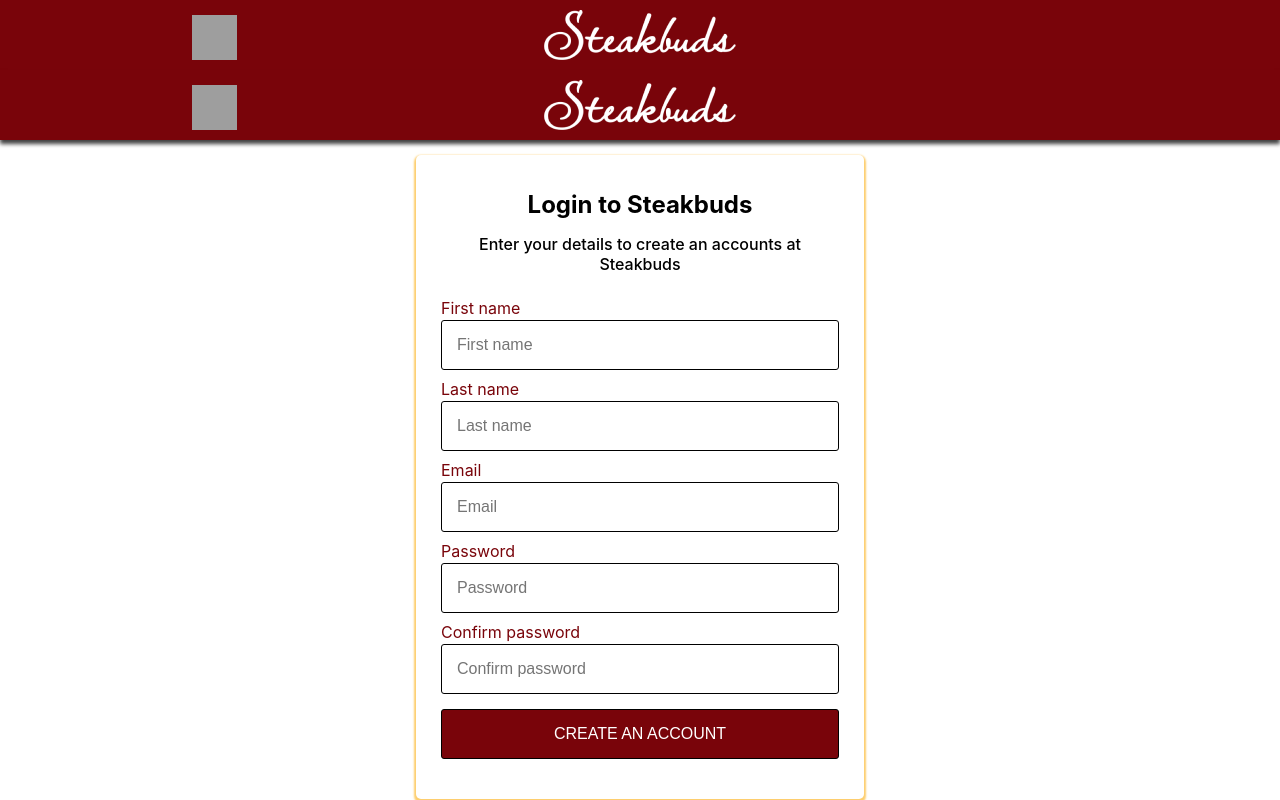
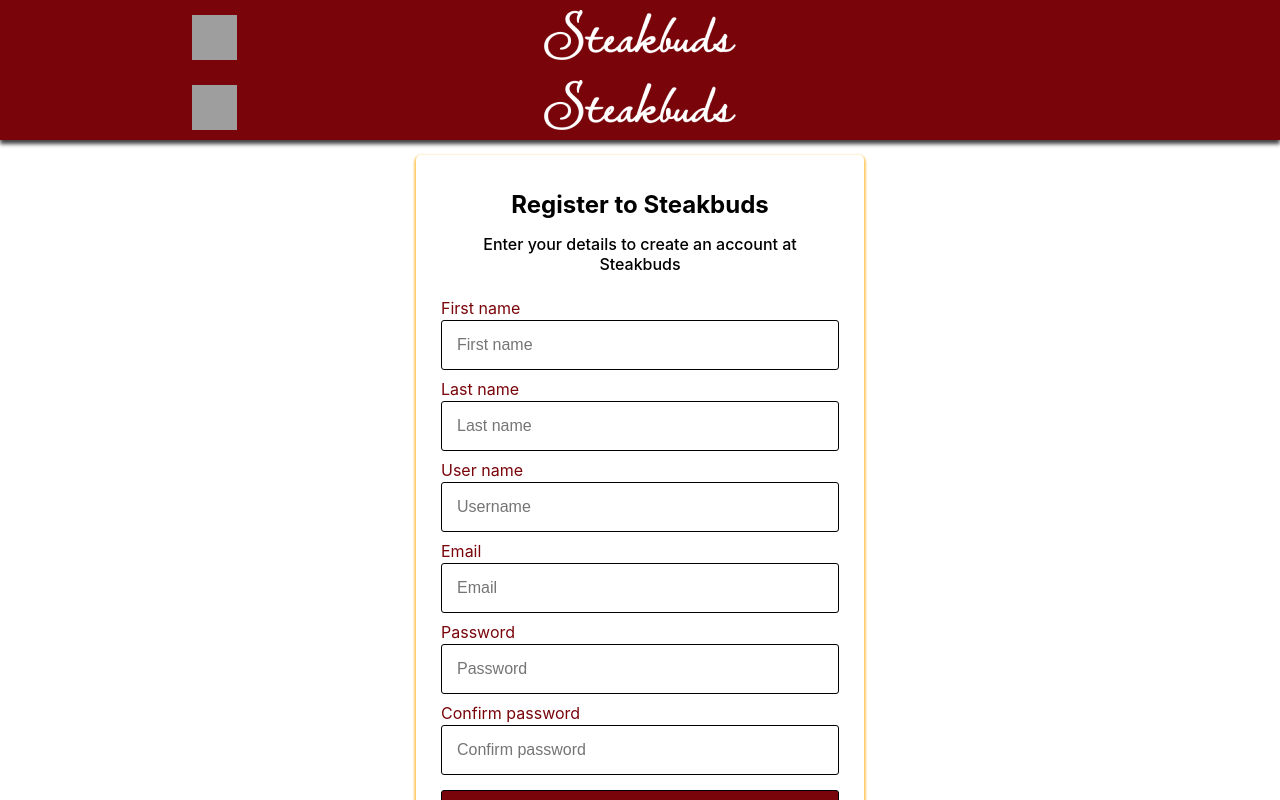
Before and after one commit to CodePracticeHub/front-end-restaurant-project, a React (Create React App) app: page /Sign-up in a window 1280 px wide. Shown: the top 800 px of the page. Built offline with nearby package versions, Linux system fonts and the light colour scheme; no server answers; grey boxes are pictures that could not be loaded.

Commit message:
feature: registration and login implementation to backend

```diff
--- a/package.json
+++ b/package.json
@@ -44,7 +44,7 @@
     ]
   },
   "devDependencies": {
-    "@typescript-eslint/parser": "^7.2.0",
+    "@typescript-eslint/parser": "^5.0.0",
     "typescript": "^5.4.2"
   }
 }
--- a/src/react-components/SignUp/Registration/LoginType.ts
+++ b/src/Models/LoginModal.ts
@@ -1,4 +1,4 @@
-export type LoginCredentiel = {
+export type LoginModal = {
     Email:string,
     Pass:string
 }
--- /dev/null
+++ b/src/Models/UserModal.ts
@@ -0,0 +1,44 @@
+interface Role {
+    id: number;
+    name: ERole;
+}
+
+// Define the ERole enum
+enum ERole {
+    ROLE_USER = "ROLE_USER",
+    ROLE_EMPLOYEE = "ROLE_EMPLOYE",
+    ROLE_ADMIN = "ROLE_ADMIN"
+}
+
+class UserModel {
+    userId: number;
+    firstName: string;
+    lastName: string;
+    username: string;
+    email: string;
+    password: string;
+    roles: Role[];
+    confirmPass: string;
+
+    constructor(
+        userId: number,
+        firstName: string,
+        lastName: string,
+        userName: string,
+        email: string,
+        password: string,
+        roles: Role[],
+        confirmPass: string
+    ) {
+        this.userId = userId;
+        this.firstName = firstName;
+        this.lastName = lastName;
+        this.username = userName;
+        this.email = email;
+        this.password = password;
+        this.roles = roles;
+        this.confirmPass = confirmPass;
+    }
+}
+
+export default UserModel;
--- a/src/react-components/ReservationReview/ReservationRev.tsx
+++ b/src/react-components/ReservationReview/ReservationRev.tsx
@@ -5,7 +5,7 @@ import "./ReservationRevStyle.css";
 import TopPage from "../Top-and-Bottom-comp/TopPage.tsx";
 import BottomPage from "../Top-and-Bottom-comp/BottomPage.tsx";
 import {  useNavigate } from "react-router-dom";
-import { ReservationRevDetails } from "../../Models/ReservationRevClass.ts";
+import { ReservationRevDetails } from "../../Models/ReservationModal.ts";
 // import TopPage from "../Top-and-Bottom-comp/TopPage.tsx";
 // import BottomPage from "../Top-and-Bottom-comp/BottomPage.tsx";
 import { Link } from "react-router-dom";
--- a/src/react-components/SignUp/Registration/Login.tsx
+++ b/src/react-components/SignUp/Registration/Login.tsx
@@ -2,7 +2,7 @@ import React, { useState } from "react";
 import "./LoginStyle.css";
 import TopPage from "../../Top-and-Bottom-comp/TopPage.tsx";
 import BottomPage from "../../Top-and-Bottom-comp/BottomPage.tsx";
-import { Navigate, useNavigate } from "react-router-dom";
+import { useNavigate } from "react-router-dom";
 import { FieldValues, useForm } from "react-hook-form";
 import axios from "axios";
 import ErrorMessageComp from "../../ErrorComponents/ErrorMessagePopup.tsx";
@@ -15,7 +15,8 @@ export default function Login() {
     formState: { errors, isSubmitting },
     reset,
   } = useForm();
-  const [Message, setMessage] = useState(false);
+  const [Message, setMessage] = useState("");
+  const [isLoginSuccess, setIsLoginSuccess] = useState(false);
 
   // Redirect user to Sign-up/forgot password Page
   function RedirectTo(eo) {
@@ -29,20 +30,25 @@ export default function Login() {
 
   // Handling Form submission
   const HandleForm = async (data: FieldValues) => {
-    //
     try {
-      const URL = "https://dummyjson.com/products/add";
+      const URL = "http://localhost:8090/api/auth/signin";
 
       const response = await axios.post(URL, data);
 
       // navigate the user to his profile or smt like that
-      navigate("");
+      setIsLoginSuccess(true);
+      setMessage("Login successful!");
+      setTimeout(() => {
+        setIsLoginSuccess(false);
+        setMessage("");
+        navigate("/dashboard"); // Redirect to dashboard upon successful login
+      }, 3000); // Reset success message after 3 seconds
+
       // will clear the inputs in case submission went well
-
       reset();
     } catch (error) {
       console.log(error);
-      setMessage(true);
+      setMessage("An error occurred during login.");
     }
   };
 
@@ -58,15 +64,15 @@ export default function Login() {
             </span>
 
               <form onSubmit={handleSubmit(HandleForm)} className="form">
-              <label htmlFor="email"> Email</label>
+                <label htmlFor="username"> Username</label>
                 <input
-                type="email"
-                id="email"
-                placeholder="Email"
-                {...register("email", { required: "Email required" })}
+                    type="text"
+                    id="username"
+                    placeholder="Username"
+                    {...register("username", { required: "Username required" })}
                 />
-              {errors.email && (
-                <p className="errMess">{errors.email?.message}</p>
+                {errors.username && (
+                    <p className="errMess">{errors.username?.message}</p>
                 )}
 
                 <label className="pass-label" htmlFor="passw">
@@ -118,13 +124,7 @@ export default function Login() {
           </section>
         </main>
 
-      {Message && (
-        <ErrorMessageComp
-          removeComp={() => {
-            setMessage(false);
-          }}
-        />
-      )}
+        {Message && <p className={isLoginSuccess ? "successMsg" : "errMsg"}>{Message}</p>}
       </div>
   );
 }
--- a/src/react-components/SignUp/Registration/Signup.tsx
+++ b/src/react-components/SignUp/Registration/Signup.tsx
@@ -1,96 +1,177 @@
-import React from 'react'
-import "./LoginStyle.css"
-import TopPage from "../../Top-and-Bottom-comp/TopPage.tsx";
-import BottomPage from "../../Top-and-Bottom-comp/BottomPage.tsx";
-import { useForm } from 'react-hook-form';
-import type {FieldValues} from 'react-hook-form'
-import axios from 'axios';
-import { Link } from 'react-router-dom';
-import UserModel from '../../../Models/UserClass.ts';
+import React, { ChangeEvent, FormEvent, useEffect, useState } from 'react';
+import TopPage from '../../Top-and-Bottom-comp/TopPage.tsx';
+import BottomPage from '../../Top-and-Bottom-comp/BottomPage.tsx';
+import { Link, useNavigate } from 'react-router-dom';
+import UserModel from '../../../Models/UserModal';
 import ErrorMessageComp from '../../ErrorComponents/ErrorMessagePopup.tsx';
+import { SpinnerLoading } from '../../utils/SpinnerLoading.tsx';
 
-export default function Signup({removeComp}) {
+// Define Role interface and ERole enum
+interface Role {
+  id: number;
+  name: ERole;
+}
 
-  const {register, handleSubmit, reset, getValues, formState:{errors, isSubmitting} } = useForm<UserModel> ()
-  const [registrationSuccess, setRegistrationSuccess] = React.useState(false);
-  const [ErrorMessage, setErrorMessage] = React.useState(false);
+enum ERole {
+  ROLE_USER = "ROLE_USER",
+  ROLE_EMPLOYEE = "ROLE_EMPLOYE",
+  ROLE_ADMIN = "ROLE_ADMIN"
+}
 
+export default function Signup() {
+  const [user, setUser] = useState<UserModel>({
+    userId: 0,
+    email: '',
+    firstName: '',
+    lastName: '',
+    username: '',
+    password: '',
+    roles: [],
+    confirmPass: ''
+  });
+  const [isLoading, setIsLoading] = useState(true);
+  const [errorMessage, setErrorMessage] = useState('');
+  const navigate = useNavigate();
 
-
-
-const handleForm = async (data: FieldValues) => {
+  useEffect(() => {
+    const fetchUser = async () => {
+      const baseUrl: string = 'http://localhost:8090/api/auth/signup';
 
       try {
+        const response = await fetch(baseUrl);
 
-    const response = await axios.post("https://dummyjson.com/products/add", data )
-
-    setRegistrationSuccess(true)
-
-    // navigate user to login so he can log into his acc
-
-    reset()
-  } catch (error) {
-    setErrorMessage(true)
-    console.log(error)
+        if (!response.ok) {
+          throw new Error('Something went wrong');
         }
 
+        const responseJson = await response.json();
 
+        if (responseJson.empty) {
+          // Alert or message to the user that there is no information
+          return;
         }
 
+        const loadedUsers: UserModel[] = responseJson.content.map((item: any) => ({
+          userId: item.userId,
+          firstName: item.firstName,
+          lastName: item.lastName,
+          userName: item.userName,
+          email: item.email,
+          password: item.password,
+          roles: item.roles,
+        }));
+
+        setUser(loadedUsers[0]); // Assuming you only need one user
+        setIsLoading(false);
+      } catch (error) {
+        console.error('Error fetching users:', error);
+        setIsLoading(false);
+      }
+    };
+
+    fetchUser();
+  }, []);
+
+  const handleUserInput = (e: ChangeEvent<HTMLInputElement>) => {
+    setUser({ ...user, [e.target.name]: e.target.value });
+  };
+
+  const saveUser = async (event: FormEvent) => {
+    event.preventDefault();
+
+    // Check if passwords match
+    if (user.password !== user.confirmPass) {
+      setErrorMessage('Passwords do not match.');
+      return;
+    }
+
+    try {
+      const response = await fetch('http://localhost:8090/api/auth/signup', {
+        method: 'POST',
+        headers: {
+          'Content-Type': 'application/json',
+        },
+        body: JSON.stringify({
+          username: user.username,
+          firstname: user.firstName,
+          lastname: user.lastName,
+          email: user.email,
+          password: user.password,
+          role: [1]
+        }),
+      });
+
+      if (!response.ok) {
+        throw new Error('Something went wrong');
+      }
+
+      const responseData = await response.json();
+
+      console.log('response', responseData);
+
+      // Redirect to the homepage on successful registration
+      navigate('/');
+    } catch (error) {
+      console.error('Error registering user:', error);
+      setErrorMessage('An error occurred during registration.');
+    }
+  };
+
+  if (isLoading) {
+    return <SpinnerLoading />;
+  }
 
   return (
       <div>
+        <TopPage />
+        <main className="main">
+          <section className="main-section">
+            <div className="form-part">
+              <h1>Register to Steakbuds</h1>
+              <span className="span">Enter your details to create an account at Steakbuds</span>
 
-      <TopPage/>
-
-
-      <main className='main'>
-
-        <section className='main-section'>
-
-          <div className='form-part'>
-            <h1> Login to Steakbuds </h1>
-            <span className='span'>Enter your details to create an accounts at Steakbuds</span>
-
-            <form onSubmit={handleSubmit(handleForm)} className='form'   >
-              <label className="label" htmlFor="Fname"> First name</label>
-              <input type="text"  id='Fname'  placeholder='First name' {...register("firstName", {required:"First Name required"})}  />
-              {errors.firstName && <p className='errMess'> {errors.firstName.message}</p>}
+              <form onSubmit={saveUser} className="form">
+                <label className="label" htmlFor="Fname">First name</label>
+                <input type="text" id="Fname" placeholder="First name" onChange={handleUserInput} name="firstName"
+                       value={user.firstName}/>
 
                 <label className="label" htmlFor="Lname">Last name</label>
-              <input type="text" id='Lname'   placeholder='Last name' {...register("lastName", {required:"Last Name required"})}  />
-              {errors.lastName && <p className='errMess'> {errors.lastName.message}</p>}
+                <input type="text" id="Lname" placeholder="Last name" onChange={handleUserInput} name="lastName"
+                       value={user.lastName}/>
 
-              <label className='label' htmlFor="email">Email</label>
-              <input type="email" id='email'   placeholder='Email' {...register("email", {required:"You must provide an Email"})} />
-              {errors.email && <p className='errMess'> {errors.email.message}</p>}
+                <label className="label" htmlFor="Uname">User name</label>
+                <input type="text" id="Uname" placeholder="Username" onChange={handleUserInput} name="username"
+                       value={user.username}/>
+
+                <label className="label" htmlFor="email">Email</label>
+                <input type="email" id="email" placeholder="Email" onChange={handleUserInput} name="email"
+                       value={user.email}/>
 
                 <label className="label" htmlFor="passw">Password</label>
-              <input type="password"   placeholder='Password'  {...register("password", {required:"Password required"})} />
-              {errors.password && <p className='errMess'> {errors.password.message}</p>}
+                <input type="password" placeholder="Password" onChange={handleUserInput} name="password"
+                       value={user.password}/>
 
                 <label className="label" htmlFor="ConfirmPass">Confirm password</label>
-              <input type="password" id='ConfirmPass'  placeholder='Confirm password' {...register("confirmPass" , {validate:(val) => val === getValues("password") || "Unmatched password"})}  />
-              {errors.confirmPass && <p className='errMess'> {errors.confirmPass.message}</p>}
+                <input type="password" id="ConfirmPass" placeholder="Confirm password" onChange={handleUserInput}
+                       name="confirmPass"/>
 
+                <input type="submit" value="CREATE AN ACCOUNT" id="login" className="login-btn"/>
+              </form>
+              {errorMessage && (
+                  <p className="ErrorMessage">
+                    {errorMessage}
+                  </p>
+              )}
+            </div>
+          </section>
+        </main>
+        <BottomPage/>
+        {errorMessage && <ErrorMessageComp removeComp={() => setErrorMessage('')} />}
+      </div>
+  );
+}
 
-              <input type="submit" disabled={isSubmitting} value="CREATE AN ACCOUNT" id='login' className='login-btn' />
-
-            </form>
-            { registrationSuccess && <p className="ThankMessage" >thank you for your registration, now <Link to="/Sign-in">Login</Link></p>}
-
-          </div>
-
-
-        </section>
-
-      </main>
-
-      <BottomPage/>
-
-
-     {ErrorMessage && <ErrorMessageComp removeComp={()=> setErrorMessage(false)}  />}
-
-    </div>
-  )
-}
+// Function to generate default role object
+// function getDefaultRole(): Role {
+//   return { id: 2, name: ERole.ROLE_USER };
+// }
```
Also changed, not shown: src/Models/UserClass.ts (deleted, +0 -32 lines), src/tsconfig.json (added, +29 -0 lines), src/Models/ReservationModal.ts (renamed from src/Models/ReservationRevClass.ts). Lines whose indentation alone changed are shown as unchanged.
